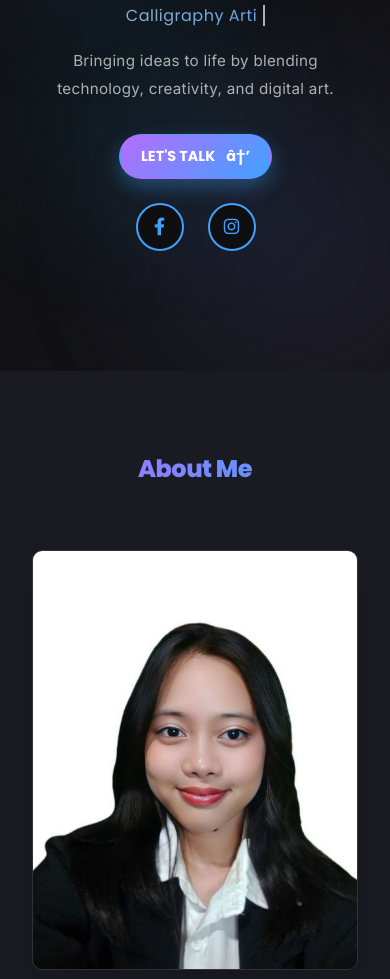
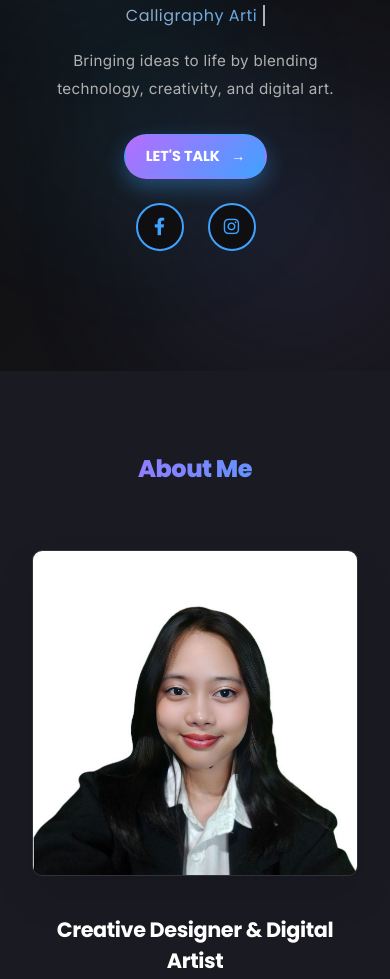
Before and after one commit to haru-ji/RG-PORTFOLIO, a plain HTML site: page index.html in a window 390 px wide. Shown: the part 1323-2302 px from the top of the page. Drawn offline with Linux system fonts and the light colour scheme.

Commit message:
Add files via upload

```diff
--- a/index.html
+++ b/index.html
@@ -58,7 +58,7 @@
                 </p>
 
                 <div class="hero-actions">
-                    <button class="cta-button">LET'S TALK <span>â†’</span></button>
+                    <button class="cta-button">LET'S TALK <span>→</span></button>
                     <div class="social-icons">
                         <a href="https://www.facebook.com/share/18MTjNXgWJ/" target="_blank" rel="noopener noreferrer" class="social-icon" title="Facebook">
                             <i class="fab fa-facebook-f"></i>
@@ -200,7 +200,7 @@
                         <i class="fas fa-map-marker-alt"></i>
                         <div>
                             <p class="info-label">Location</p>
-                            <a href="https://www.google.com/maps/search/San+Antonio+Valley+1,+Paranaque+City" target="_blank" rel="noopener noreferrer">San Antonio Valley 1, ParaÃ±aque City</a>
+                            <a href="https://www.google.com/maps/search/San+Antonio+Valley+1,+Paranaque+City" target="_blank" rel="noopener noreferrer">San Antonio Valley 1, Parañaque City</a>
                         </div>
                     </div>
 
--- a/style.css
+++ b/style.css
@@ -2040,4 +2040,10 @@ body.light-theme .form-group textarea {
     .social-icons {
         justify-content: center;
     }
-}
+
+    .about-img {
+        width: min(100%, 360px);
+        height: auto;
+        max-height: 420px;
+    }
+}
```
